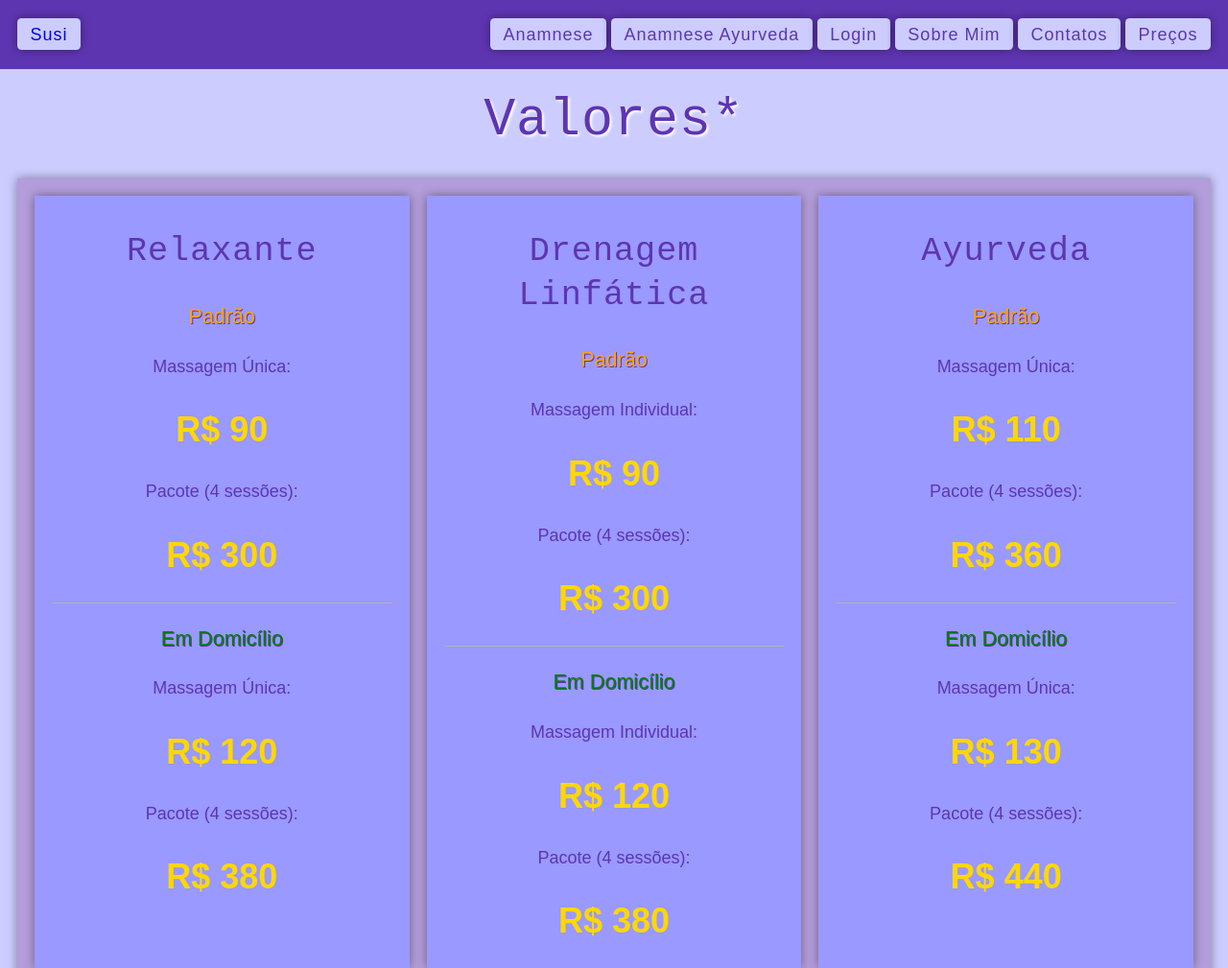
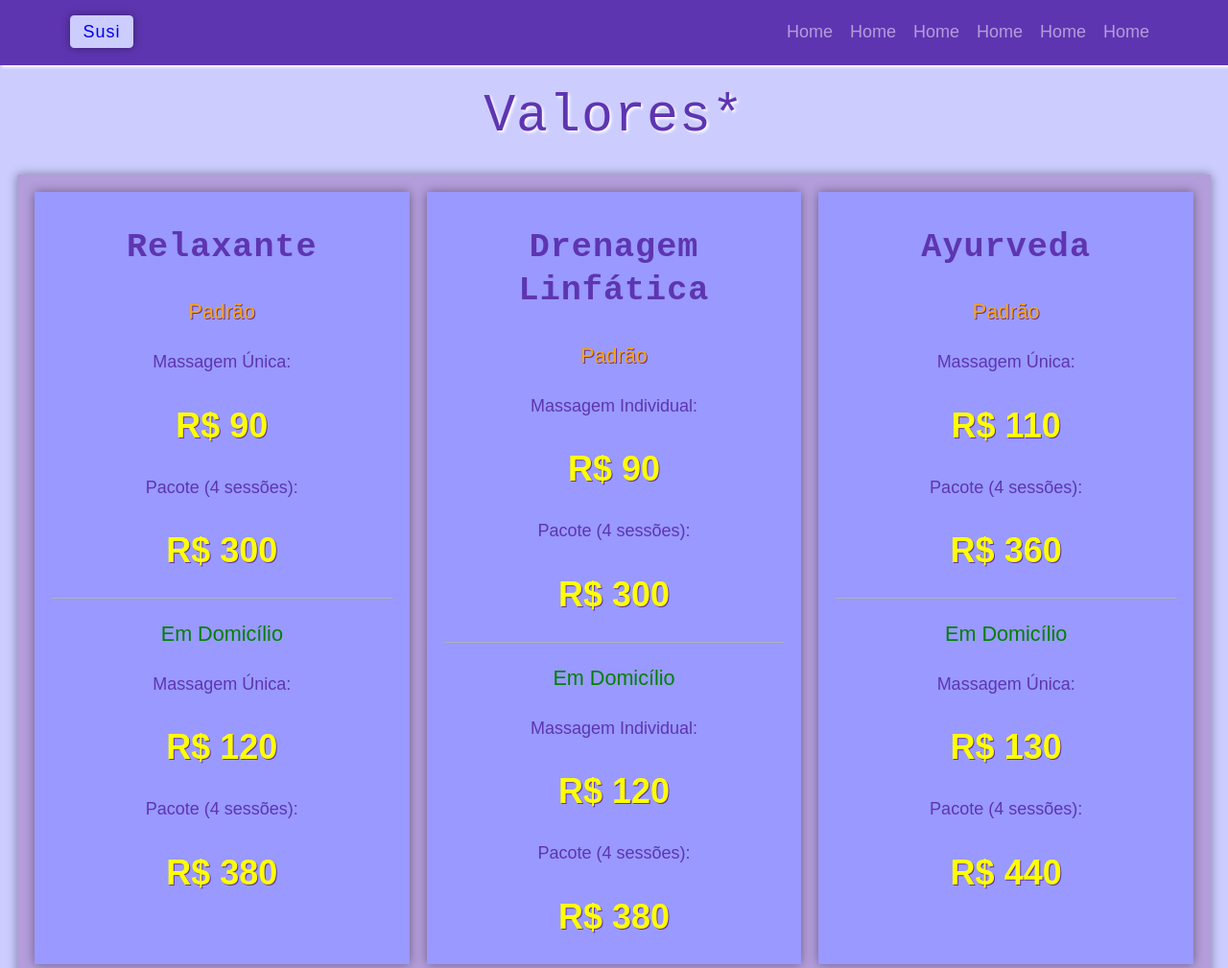
Before and after one commit to jcgsr/jul-SusiGatsby, a Gatsby site: page /valores in a window 1280 px wide. Shown: the top 1009 px of the page at 96% size. Built offline with nearby package versions, Linux system fonts and the light colour scheme; Gatsby itself is replaced by a stand-in of ours.

Commit message:
refactoring navbar part 1

```diff
--- a/src/assets/css/main.css
+++ b/src/assets/css/main.css
@@ -49,6 +49,10 @@
   #susi-img {
     width: 70%;
   }
+}
+#price-message {
+  text-align: center;
+  margin: 0 auto;
 }
 /* CLASSES */
 
@@ -183,7 +187,7 @@ textarea:focus {
 .casa {
   font-size: larger;
   color: green;
-  text-shadow: 1px 1px var(--primary);
+  text-shadow: 1px 1px var(--secondary);
 }
 @media screen and (max-width: 456px) {
   .card-price {
@@ -225,8 +229,146 @@ textarea:focus {
 .price-value {
   font-size: 2rem;
   font-weight: bold;
-  color: gold;
+  color: yellow;
+  text-shadow: 1px 1px var(--primary);
 }
+.terapias-dropdown {
+  position: relative;
+  display: inline-block;
+}
+.terapias-dropdown-content {
+  display: none;
+  position: absolute;
+  background-color: var(--terciary);
+  min-width: 160px;
+  height: 365px;
+  z-index: 1;
+}
+.terapias-dropdown-content a {
+  color: var(--primary);
+  padding: 0.8rem;
+  text-decoration: none;
+  display: block;
+  width: 100%;
+}
+.terapias-dropdown-content a:hover {
+  background-color: var(--primary);
+  color: var(--white);
+}
+.terapias-dropdown:hover .terapias-dropdown-content {
+  display: block;
+}
+
+.dropdown {
+  position: relative;
+  display: inline-block;
+}
+
+.dropdown-content {
+  display: block;
+  position: absolute;
+  background-color: #f9f9f9;
+  position: absolute;
+  background-color: var(--terciary);
+
+  min-width: 100%;
+  overflow: auto;
+  z-index: 1;
+}
+.dropdown-content a {
+  padding: 1rem;
+  text-decoration: none;
+  display: block;
+  /* width: 8rem; */
+}
+
+/* MY NAVBAR */
+nav {
+  /* background: var(--clr-white); */
+  box-shadow: var(--shadow-1);
+  background-color: var(--primary);
+  color: var(--bgColor);
+  /* justify-content: space-between;
+  align-items: center;
+  height: 4rem;
+  display: flex; */
+  /* padding: 1rem; */
+}
+.nav-header {
+  display: flex;
+  align-items: center;
+  justify-content: space-between;
+  padding: 1rem;
+}
+.nav-toggle {
+  font-size: 1.5rem;
+  color: var(--clr-primary-5);
+  background: transparent;
+  border-color: transparent;
+  transition: var(--transition);
+  cursor: pointer;
+}
+.nav-toggle:hover {
+  color: var(--sixth);
+  transform: rotate(90deg);
+}
+
+.links a {
+  color: var(--sixth);
+  background-color: var(--primary);
+  font-size: 1rem;
+  text-transform: capitalize;
+  letter-spacing: var(--spacing);
+  display: block;
+  padding: 0.5rem 1rem;
+  transition: var(--transition);
+}
+.links a:hover {
+  background-color: var(--fourth);
+  color: var(--white);
+  padding-left: 1.5rem;
+}
+
+.links-container {
+  height: 0;
+  overflow: hidden;
+  transition: var(--transition);
+}
+.show-container {
+  height: 12rem;
+}
+@media screen and (min-width: 800px) {
+  .nav-center {
+    max-width: 1170px;
+    margin: 0 auto;
+    display: flex;
+    align-items: center;
+    justify-content: space-between;
+    padding: 1rem;
+  }
+  .nav-header {
+    padding: 0;
+  }
+  .nav-toggle {
+    display: none;
+  }
+  .links-container {
+    height: auto !important;
+  }
+  .links {
+    display: flex;
+  }
+  .links a {
+    padding: 0;
+    margin: 0 0.5rem;
+  }
+  .links a:hover {
+    padding: 0;
+    background: transparent;
+  }
+}
+/* MY NAVBAR */
+
 /* TAGS */
 
 table,
@@ -597,34 +739,12 @@ form > *:last-child {
   padding: 1rem;
 }
 
-.dropdown {
-  position: relative;
-  display: inline-block;
-  z-index: 100;
-}
-
-.dropdown-content {
-  display: block;
-  position: absolute;
-  background-color: #f9f9f9;
-  min-width: 160px;
-
-  z-index: 1;
-}
-.dropdown-content a {
-  padding: 1rem;
-  text-decoration: none;
-  display: block;
-  width: 8rem;
-}
-
 .navbar ul li a::after {
   transition: 0.7s;
 }
 
 .btn-menu {
   display: none;
-  margin-right: 4.5rem;
 }
 
 @media screen and (max-width: 768px) {
--- a/src/components/Navbar.js
+++ b/src/components/Navbar.js
@@ -1,50 +1,102 @@
 import React, { useState } from "react";
 import { Link } from "gatsby";
 
+import links from "../constants/nav-links.js";
+
 import { BiMenu } from "react-icons/bi";
+import { MdArrowDropDown } from "react-icons/md";
 
 export default function NavBar() {
   const [show, setShow] = useState(false);
   return (
-    <nav className="navbar">
-      <Link to="/">
-        <span className="btn">Susi</span>
-      </Link>
-      <div className="dropdown">
-        <button onClick={() => setShow(!show)} className="btn btn-menu">
-          <BiMenu />
-        </button>
-        <div className={show ? "dropdown-content" : "nav-links"}>
-          <Link
-            to="/anamneseform"
-            className="btn"
-            onClick={() => setShow(false)}
-          >
-            Anamnese
+    <nav>
+      <div className="nav-center">
+        <div className="nav-header">
+          <Link to="/">
+            <span className="btn">Susi</span>
           </Link>
-          {` `}
-          <Link to="/doshaform" className="btn" onClick={() => setShow(false)}>
-            Anamnese Ayurveda
-          </Link>
-          {` `}
-          <Link to="/login" className="btn" onClick={() => setShow(false)}>
-            Login
-          </Link>
-          {` `}{" "}
-          <Link to="/about" className="btn" onClick={() => setShow(false)}>
-            Sobre mim
-          </Link>
-          {` `}
-          <Link to="/contato" className="btn" onClick={() => setShow(false)}>
-            Contatos
-          </Link>
-          {` `}
-          <Link to="/valores" className="btn" onClick={() => setShow(false)}>
-            Preços
-          </Link>
-          {` `}
+          <button className="nav-toggle">
+            <BiMenu />
+          </button>
+        </div>
+        <div className="links-container show-container">
+          <ul className="links">
+            <li>
+              <Link to="/">Home</Link>
+            </li>
+            <li>
+              <Link to="/">Home</Link>
+            </li>
+            <li>
+              <Link to="/">Home</Link>
+            </li>
+            <li>
+              <Link to="/">Home</Link>
+            </li>
+            <li>
+              <Link to="/">Home</Link>
+            </li>
+            <li>
+              <Link to="/">Home</Link>
+            </li>
+          </ul>
         </div>
       </div>
     </nav>
+
+    // <nav className="navbar">
+    //   <Link to="/">
+    //     <span className="btn">Susi</span>
+    //   </Link>
+    //   <div className="dropdown">
+    //     <button onClick={() => setShow(!show)} className="btn btn-menu">
+    //       <BiMenu />
+    //     </button>
+    //     <div className={show ? "dropdown-content" : "nav-links"}>
+    //       <div className="terapias-dropdown">
+    //         <Link className="btn">
+    //           Terapias <MdArrowDropDown />
+    //           <div className="terapias-dropdown-content">
+    //             <Link to="/anamneseform">Massagens</Link>
+    //             <Link to="/anamneseform">Reiki</Link>
+    //             <Link to="/anamneseform">Aromaterapia</Link>
+    //             <Link to="/anamneseform">Auriculoterapia</Link>
+    //             <Link to="/anamneseform">Ventosaterapia</Link>
+    //             <Link to="/anamneseform">Magnetoterapia</Link>
+    //           </div>
+    //         </Link>
+    //       </div>
+    //       {` `}
+    //       <Link
+    //         to="/anamneseform"
+    //         className="btn"
+    //         onClick={() => setShow(false)}
+    //       >
+    //         Anamnese
+    //       </Link>
+    //       {` `}
+    //       <Link to="/doshaform" className="btn" onClick={() => setShow(false)}>
+    //         Anamnese Ayurveda
+    //       </Link>
+    //       {` `}
+    //       <Link to="/login" className="btn" onClick={() => setShow(false)}>
+    //         Login
+    //       </Link>
+    //       {` `}{" "}
+    //       <Link to="/about" className="btn" onClick={() => setShow(false)}>
+    //         Sobre mim
+    //       </Link>
+    //       {` `}
+    //       <Link to="/contato" className="btn" onClick={() => setShow(false)}>
+    //         Contatos
+    //       </Link>
+    //       {` `}
+    //       <Link to="/valores" className="btn" onClick={() => setShow(false)}>
+    //         Preços
+    //       </Link>
+    //       {` `}
+    //     </div>
+    //   </div>
+    // </nav>
   );
 }
--- /dev/null
+++ b/src/constants/nav-links.js
@@ -0,0 +1,34 @@
+import React from "react";
+
+export const links = [
+	{
+		id: 1,
+		url: "/anamneseform",
+		text: "anamnese",
+	},
+	{
+		id: 2,
+		url: "/doshaform",
+		text: "anamnese ayurveda",
+	},
+	{
+		id: 3,
+		url: "/login",
+		text: "login",
+	},
+	{
+		id: 4,
+		url: "/about",
+		text: "sobre mim",
+	},
+	{
+		id: 5,
+		url: "/contato",
+		text: "contatos",
+	},
+	{
+		id: 1,
+		url: "/valores",
+		text: "preços",
+	},
+];
--- a/src/constants/prices.js
+++ b/src/constants/prices.js
@@ -55,8 +55,10 @@ const prices = [
     title: "Aromaterapia",
     m1: "Consulta",
     p1: "R$ 80",
-    m2: "Consulta",
-    p2: "R$ 100",
+    m2: "",
+    p2: "",
+    p3: "R$ 100",
+    p4: "",
   },
   {
     id: 7,
--- a/src/pages/valores.js
+++ b/src/pages/valores.js
@@ -15,7 +15,9 @@ const Valores = () => {
           return (
             <article key={id} className="price">
               <div className="">
-                <h3>{title}</h3>
+                <h3>
+                  <strong>{title}</strong>
+                </h3>
                 <p className="padrao">Padrão</p>
                 <p>{m1}</p>
                 <p className="price-value">{p1}</p>
@@ -34,6 +36,7 @@ const Valores = () => {
           );
         })}
       </section>
+      <p id="price-message">*Todos os valores com preço de à vista.</p>
       {/*</div>*/}
     </Layout>
   );
```
